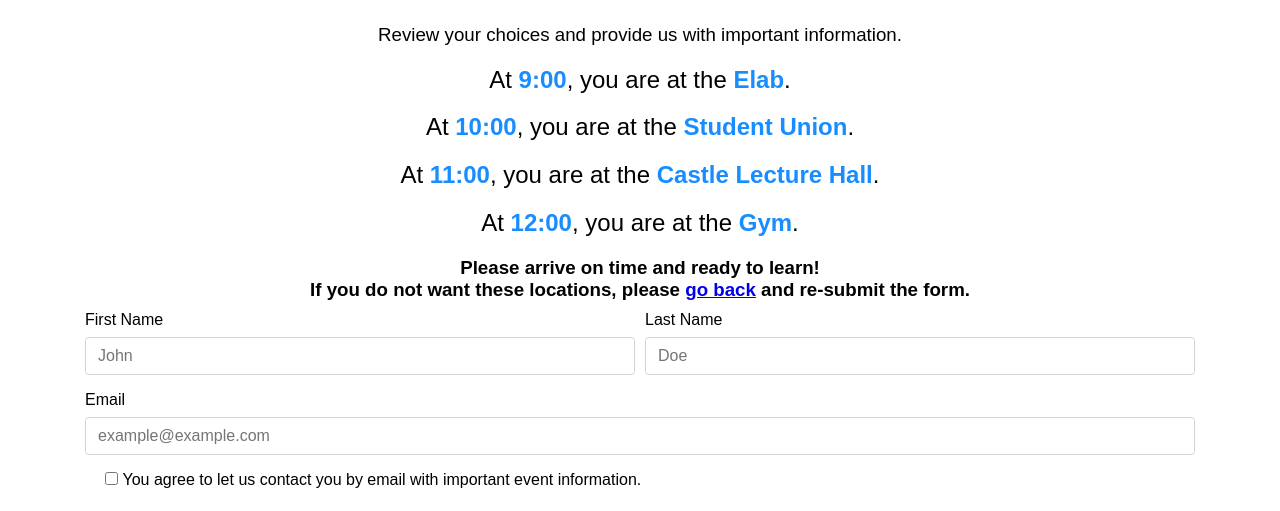
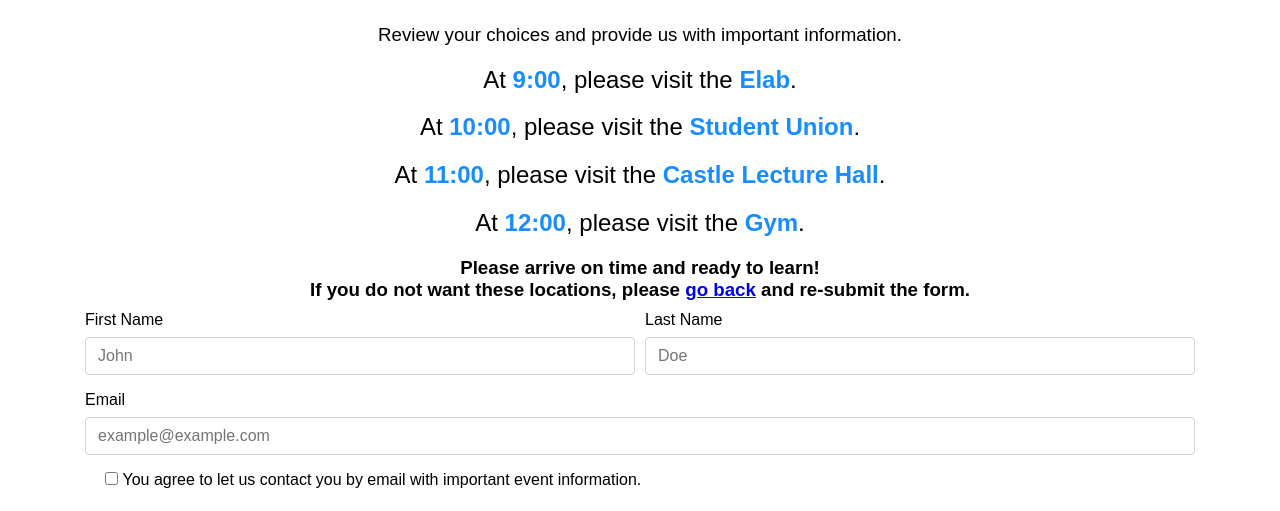
Before and after one commit to mdean808/capstone-showcase-form, a website: page public/submit.html in a window 1280 px wide. Shown: the part 83-594 px from the top of the page. Drawn offline with Linux system fonts and the light colour scheme.

Commit message:
made it easier to read

```diff
--- a/public/submit.html
+++ b/public/submit.html
@@ -18,13 +18,13 @@
     </div>
     <div class="row">
         <div class="col-12 center">
-            <h2 class=" light">At <span style="font-weight: 700; color: #188dff">9:00</span>, you are at the <span
+            <h2 class=" light">At <span style="font-weight: 700; color: #188dff">9:00</span>, please visit the <span
                     style="font-weight: 700; color: #188dff" id="9-location">Elab</span>.</h2>
-            <h2 class=" light">At <span style="font-weight: 700; color: #188dff">10:00</span>, you are at the <span
+            <h2 class=" light">At <span style="font-weight: 700; color: #188dff">10:00</span>, please visit the <span
                     style="font-weight: 700; color: #188dff" id="10-location">Student Union</span>.</h2>
-            <h2 class=" light">At <span style="font-weight: 700; color: #188dff">11:00</span>, you are at the <span
+            <h2 class=" light">At <span style="font-weight: 700; color: #188dff">11:00</span>, please visit the <span
                     style="font-weight: 700; color: #188dff" id="11-location">Castle Lecture Hall</span>.</h2>
-            <h2 class=" light">At <span style="font-weight: 700; color: #188dff">12:00</span>, you are at the <span
+            <h2 class=" light">At <span style="font-weight: 700; color: #188dff">12:00</span>, please visit the <span
                     style="font-weight: 700; color: #188dff" id="12-location">Gym</span>.</h2>
             <div class="center">
                 <h3>Please arrive on time and ready to learn!</h3>
```
